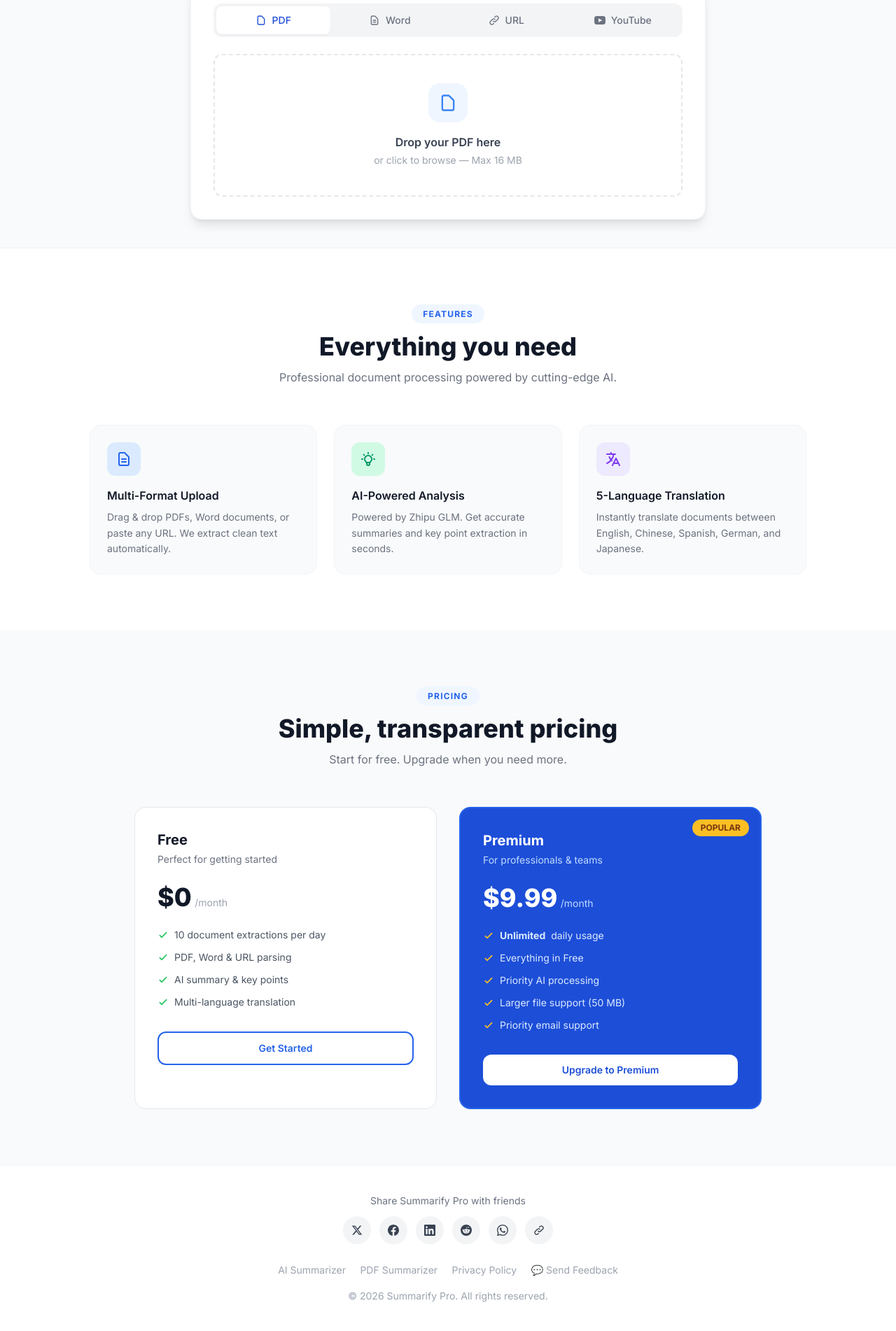
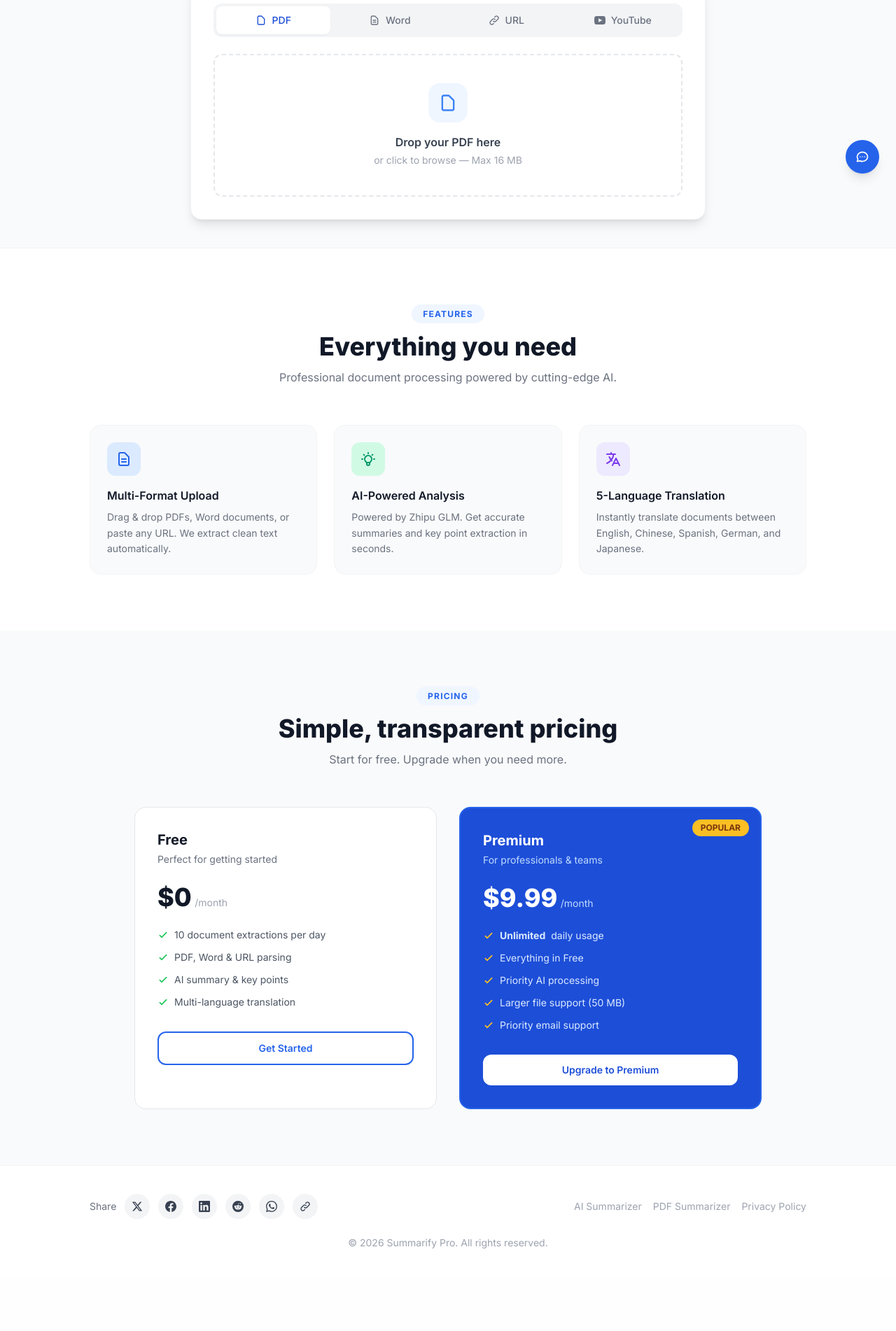
Before and after one commit to shenchuanchao/summarify-pro, a Flask app: page / in a window 1280 px wide. Shown: the part 528-2430 px from the top of the page at 70% size. After the commit the page ends 2312 px from the top, so only its background shows below. Run offline with Flask 3, Linux system fonts and the light colour scheme; some libraries are stand-ins or nearby versions.

Commit message:
refactor: footer layout - share/links side-by-side, floating feedback button

```diff
--- a/templates/_footer.html
+++ b/templates/_footer.html
@@ -1,44 +1,51 @@
 <!-- ═══════════════════════ FOOTER ═══════════════════════ -->
 <footer class="bg-white border-t border-gray-100 py-10 px-4">
     <div class="max-w-5xl mx-auto">
-        <!-- Share Section -->
-        <div class="text-center mb-6">
-            <p class="text-sm text-gray-500 mb-3">Share Summarify Pro with friends</p>
-            <div class="flex flex-wrap items-center justify-center gap-3">
+        <!-- Share + Links on same row -->
+        <div class="flex flex-col sm:flex-row items-center justify-between gap-4 mb-6">
+            <!-- Share Section (left) -->
+            <div class="flex items-center gap-3">
+                <span class="text-sm text-gray-500">Share</span>
                 <!-- Twitter/X -->
-                <button onclick="shareOn('twitter')" class="w-10 h-10 rounded-full bg-gray-100 hover:bg-gray-200 flex items-center justify-center transition-colors" title="Share on X">
+                <button onclick="shareOn('twitter')" class="w-9 h-9 rounded-full bg-gray-100 hover:bg-gray-200 flex items-center justify-center transition-colors" title="Share on X">
                     <svg class="w-4 h-4 text-gray-700" viewBox="0 0 24 24" fill="currentColor"><path d="M18.244 2.25h3.308l-7.227 8.26 8.502 11.24H16.17l-5.214-6.817L4.99 21.75H1.68l7.73-8.835L1.254 2.25H8.08l4.713 6.231zm-1.161 17.52h1.833L7.084 4.126H5.117z"/></svg>
                 </button>
                 <!-- Facebook -->
-                <button onclick="shareOn('facebook')" class="w-10 h-10 rounded-full bg-gray-100 hover:bg-gray-200 flex items-center justify-center transition-colors" title="Share on Facebook">
+                <button onclick="shareOn('facebook')" class="w-9 h-9 rounded-full bg-gray-100 hover:bg-gray-200 flex items-center justify-center transition-colors" title="Share on Facebook">
                     <svg class="w-4 h-4 text-gray-700" viewBox="0 0 24 24" fill="currentColor"><path d="M24 12.073c0-6.627-5.373-12-12-12s-12 5.373-12 12c0 5.99 4.388 10.954 10.125 11.854v-8.385H7.078v-3.47h3.047V9.43c0-3.007 1.792-4.669 4.533-4.669 1.312 0 2.686.235 2.686.235v2.953H15.83c-1.491 0-1.956.925-1.956 1.874v2.25h3.328l-.532 3.47h-2.796v8.385C19.612 23.027 24 18.062 24 12.073z"/></svg>
                 </button>
                 <!-- LinkedIn -->
-                <button onclick="shareOn('linkedin')" class="w-10 h-10 rounded-full bg-gray-100 hover:bg-gray-200 flex items-center justify-center transition-colors" title="Share on LinkedIn">
+                <button onclick="shareOn('linkedin')" class="w-9 h-9 rounded-full bg-gray-100 hover:bg-gray-200 flex items-center justify-center transition-colors" title="Share on LinkedIn">
                     <svg class="w-4 h-4 text-gray-700" viewBox="0 0 24 24" fill="currentColor"><path d="M20.447 20.452h-3.554v-5.569c0-1.328-.027-3.037-1.852-3.037-1.853 0-2.136 1.445-2.136 2.939v5.667H9.351V9h3.414v1.561h.046c.477-.9 1.637-1.85 3.37-1.85 3.601 0 4.267 2.37 4.267 5.455v6.286zM5.337 7.433c-1.144 0-2.063-.926-2.063-2.065 0-1.138.92-2.063 2.063-2.063 1.14 0 2.064.925 2.064 2.063 0 1.139-.925 2.065-2.064 2.065zm1.782 13.019H3.555V9h3.564v11.452zM22.225 0H1.771C.792 0 0 .774 0 1.729v20.542C0 23.227.792 24 1.771 24h20.451C23.2 24 24 23.227 24 22.271V1.729C24 .774 23.2 0 22.222 0h.003z"/></svg>
                 </button>
                 <!-- Reddit -->
-                <button onclick="shareOn('reddit')" class="w-10 h-10 rounded-full bg-gray-100 hover:bg-gray-200 flex items-center justify-center transition-colors" title="Share on Reddit">
+                <button onclick="shareOn('reddit')" class="w-9 h-9 rounded-full bg-gray-100 hover:bg-gray-200 flex items-center justify-center transition-colors" title="Share on Reddit">
                     <svg class="w-4 h-4 text-gray-700" viewBox="0 0 24 24" fill="currentColor"><path d="M12 0A12 12 0 0 0 0 12a12 12 0 0 0 12 12 12 12 0 0 0 12-12A12 12 0 0 0 12 0zm5.01 4.744c.688 0 1.25.561 1.25 1.249a1.25 1.25 0 0 1-2.498.056l-2.597-.547-.8 3.747c1.824.07 3.48.632 4.674 1.488.308-.309.73-.491 1.207-.491.968 0 1.754.786 1.754 1.754 0 .716-.435 1.333-1.01 1.614a3.111 3.111 0 0 1 .042.52c0 2.694-3.13 4.87-7.004 4.87-3.874 0-7.004-2.176-7.004-4.87 0-.183.015-.366.043-.534A1.748 1.748 0 0 1 4.028 12c0-.968.786-1.754 1.754-1.754.463 0 .898.196 1.207.49 1.207-.883 2.878-1.43 4.744-1.487l.885-4.182a.342.342 0 0 1 .14-.197.35.35 0 0 1 .238-.042l2.906.617a1.214 1.214 0 0 1 1.108-.701zM9.25 12C8.561 12 8 12.562 8 13.25c0 .687.561 1.248 1.25 1.248.687 0 1.248-.561 1.248-1.249 0-.688-.561-1.249-1.249-1.249zm5.5 0c-.687 0-1.248.561-1.248 1.25 0 .687.561 1.248 1.249 1.248.688 0 1.249-.561 1.249-1.249 0-.687-.562-1.249-1.25-1.249zm-5.466 3.99a.327.327 0 0 0-.231.094.33.33 0 0 0 0 .463c.842.842 2.484.913 2.961.913.477 0 2.105-.056 2.961-.913a.361.361 0 0 0 .029-.463.33.33 0 0 0-.461 0c-.547.533-1.684.73-2.512.73-.828 0-1.979-.196-2.512-.73a.326.326 0 0 0-.235-.094z"/></svg>
                 </button>
                 <!-- WhatsApp -->
-                <button onclick="shareOn('whatsapp')" class="w-10 h-10 rounded-full bg-gray-100 hover:bg-gray-200 flex items-center justify-center transition-colors" title="Share on WhatsApp">
+                <button onclick="shareOn('whatsapp')" class="w-9 h-9 rounded-full bg-gray-100 hover:bg-gray-200 flex items-center justify-center transition-colors" title="Share on WhatsApp">
                     <svg class="w-4 h-4 text-gray-700" viewBox="0 0 24 24" fill="currentColor"><path d="M17.472 14.382c-.297-.149-1.758-.867-2.03-.967-.273-.099-.471-.148-.67.15-.197.297-.767.966-.94 1.164-.173.199-.347.223-.644.075-.297-.15-1.255-.463-2.39-1.475-.883-.788-1.48-1.761-1.653-2.059-.173-.297-.018-.458.13-.606.134-.133.298-.347.446-.52.149-.174.198-.298.298-.497.099-.198.05-.371-.025-.52-.075-.149-.669-1.612-.916-2.207-.242-.579-.487-.5-.669-.51-.173-.008-.371-.01-.57-.01-.198 0-.52.074-.792.372-.272.297-1.04 1.016-1.04 2.479 0 1.462 1.065 2.875 1.213 3.074.149.198 2.096 3.2 5.077 4.487.709.306 1.262.489 1.694.625.712.227 1.36.195 1.871.118.571-.085 1.758-.719 2.006-1.413.248-.694.248-1.289.173-1.413-.074-.124-.272-.198-.57-.347m-5.421 7.403h-.004a9.87 9.87 0 01-5.031-1.378l-.361-.214-3.741.982.998-3.648-.235-.374a9.86 9.86 0 01-1.51-5.26c.001-5.45 4.436-9.884 9.888-9.884 2.64 0 5.122 1.03 6.988 2.898a9.825 9.825 0 012.893 6.994c-.003 5.45-4.437 9.884-9.885 9.884m8.413-18.297A11.815 11.815 0 0012.05 0C5.495 0 .16 5.335.157 11.892c0 2.096.547 4.142 1.588 5.945L.057 24l6.305-1.654a11.882 11.882 0 005.683 1.448h.005c6.554 0 11.89-5.335 11.893-11.893a11.821 11.821 0 00-3.48-8.413z"/></svg>
                 </button>
                 <!-- Copy Link -->
-                <button onclick="copyShareLink()" class="w-10 h-10 rounded-full bg-gray-100 hover:bg-gray-200 flex items-center justify-center transition-colors" title="Copy link">
+                <button onclick="copyShareLink()" class="w-9 h-9 rounded-full bg-gray-100 hover:bg-gray-200 flex items-center justify-center transition-colors" title="Copy link">
                     <svg class="w-4 h-4 text-gray-700" fill="none" stroke="currentColor" viewBox="0 0 24 24"><path stroke-linecap="round" stroke-linejoin="round" stroke-width="2" d="M13.828 10.172a4 4 0 00-5.656 0l-4 4a4 4 0 105.656 5.656l1.102-1.101m-.758-4.899a4 4 0 005.656 0l4-4a4 4 0 00-5.656-5.656l-1.1 1.1"/></svg>
                 </button>
             </div>
-        </div>
-        <!-- Links -->
-        <div class="text-center mb-4">
-            <a href="/ai-summarize" class="text-sm text-gray-400 hover:text-brand-600 transition-colors mr-4">AI Summarizer</a>
-            <a href="/pdf-summarizer" class="text-sm text-gray-400 hover:text-brand-600 transition-colors mr-4">PDF Summarizer</a>
-            <a href="/privacy" class="text-sm text-gray-400 hover:text-brand-600 transition-colors mr-4">Privacy Policy</a>
-            <button onclick="showModal('feedback')" class="text-sm text-gray-400 hover:text-brand-600 transition-colors">💬 Send Feedback</button>
+            <!-- Links (right) -->
+            <div class="flex items-center gap-4">
+                <a href="/ai-summarize" class="text-sm text-gray-400 hover:text-brand-600 transition-colors">AI Summarizer</a>
+                <a href="/pdf-summarizer" class="text-sm text-gray-400 hover:text-brand-600 transition-colors">PDF Summarizer</a>
+                <a href="/privacy" class="text-sm text-gray-400 hover:text-brand-600 transition-colors">Privacy Policy</a>
+            </div>
         </div>
         <!-- Copyright -->
         <p class="text-center text-sm text-gray-400">&copy; 2026 Summarify Pro. All rights reserved.</p>
     </div>
 </footer>
+
+<!-- Floating Feedback Button -->
+<div class="fixed bottom-6 right-6 z-50">
+    <button onclick="showModal('feedback')" class="w-12 h-12 rounded-full bg-brand-600 hover:bg-brand-700 text-white shadow-lg hover:shadow-xl flex items-center justify-center transition-all hover:scale-110" title="Send Feedback">
+        <svg class="w-5 h-5" fill="none" stroke="currentColor" viewBox="0 0 24 24"><path stroke-linecap="round" stroke-linejoin="round" stroke-width="2" d="M8 12h.01M12 12h.01M16 12h.01M21 12c0 4.418-4.03 8-9 8a9.863 9.863 0 01-4.255-.949L3 20l1.395-3.72C3.512 15.042 3 13.574 3 12c0-4.418 4.03-8 9-8s9 3.582 9 8z"/></svg>
+    </button>
+</div>
```
